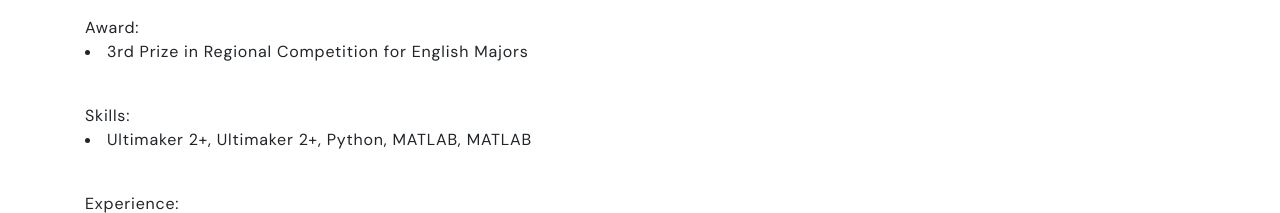
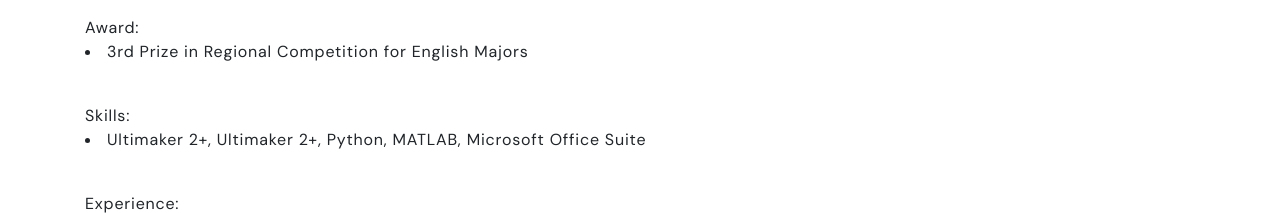
Before and after one commit to GalathonGame/website, a plain HTML site: page index.html in a window 1280 px wide. Shown: the part 3400-3613 px from the top of the page. Drawn offline with nearby package versions, Linux system fonts and the light colour scheme.

Commit message:
Update index.html

```diff
--- a/index.html
+++ b/index.html
@@ -257,7 +257,7 @@
                                     <br>
                                     Skills: <br>
                                     <ul>
-                                        <li>Ultimaker 2+, Ultimaker 2+, Python, MATLAB, MATLAB </li>
+                                        <li>Ultimaker 2+, Ultimaker 2+, Python, MATLAB, Microsoft Office Suite </li>
                                     </ul>
                                     <br>
                                     Experience: <br>
```
